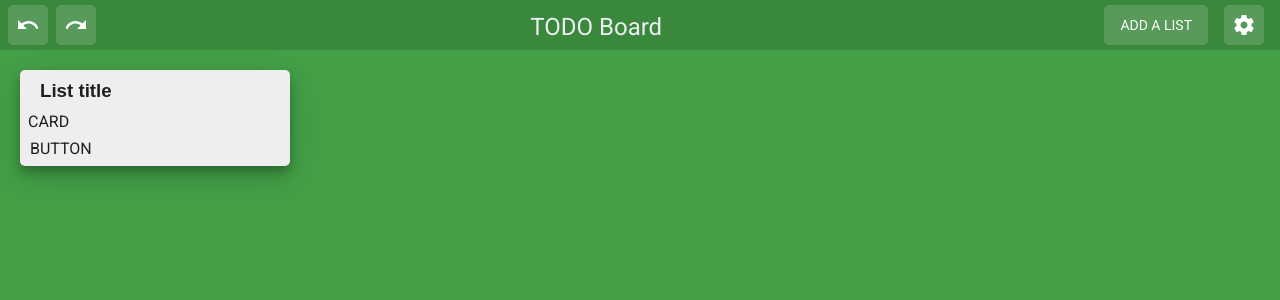
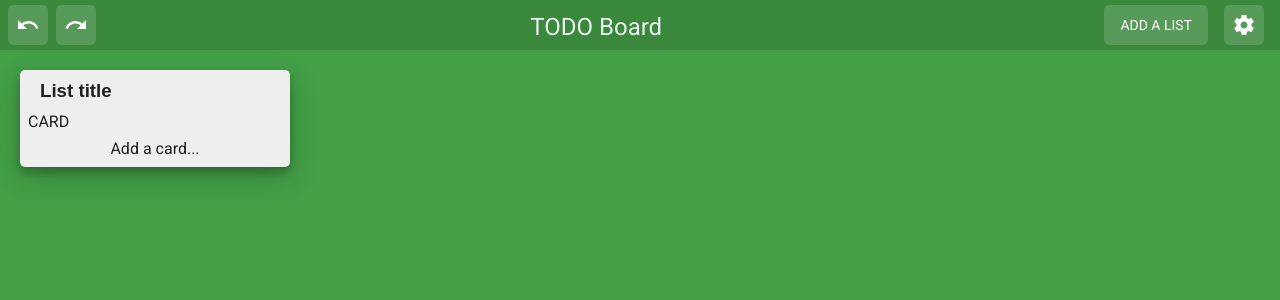
Before and after one commit to vladimirakulchik/react_todo_board, a React (Create React App) app: page / in a window 1280 px wide. Shown: the top 300 px of the page. Built offline with nearby package versions, Linux system fonts and the light colour scheme.

Commit message:
Specify add card button

```diff
--- /dev/null
+++ b/src/components/List/AddCardButton.css
@@ -0,0 +1,3 @@
+.add-card-btn {
+    flex: 0 0 auto;
+}
--- /dev/null
+++ b/src/components/List/AddCardButton.jsx
@@ -0,0 +1,13 @@
+import React from 'react';
+import FlatButton from 'material-ui/FlatButton';
+import './AddCardButton.css';
+
+function AddCardButton() {
+    return(
+        <FlatButton className="add-card-btn">
+            Add a card...
+        </FlatButton>
+    )
+}
+
+export default AddCardButton;
--- a/src/components/List/ListCards.css
+++ b/src/components/List/ListCards.css
@@ -17,6 +17,7 @@
     display: flex !important;
     flex-direction: column !important;
     max-height: 100% !important;
+    min-height: 70px !important;
     position: relative !important;
     white-space: normal !important;
 }
@@ -29,10 +30,3 @@
     padding: 0 4px;
     min-height: 0;
 }
-
-.list-add-card-btn {
-    flex: 0 0 auto;
-    padding: 8px 10px;
-    position: relative;
-    min-height: 18px;
-}
--- a/src/components/List/ListCards.jsx
+++ b/src/components/List/ListCards.jsx
@@ -1,6 +1,7 @@
 import React from 'react';
 import Paper from 'material-ui/Paper';
 import ListHeader from './ListHeader';
+import AddCardButton from './AddCardButton';
 import './ListCards.css';
 import '../Scrollbar.css';
 
@@ -15,9 +16,7 @@ class ListCards extends React.Component {
                         CARD
                     </div>
 
-                    <div className="list-add-card-btn">
-                        BUTTON
-                    </div>
+                    <AddCardButton />
                 </Paper>
             </div>
         );
```
